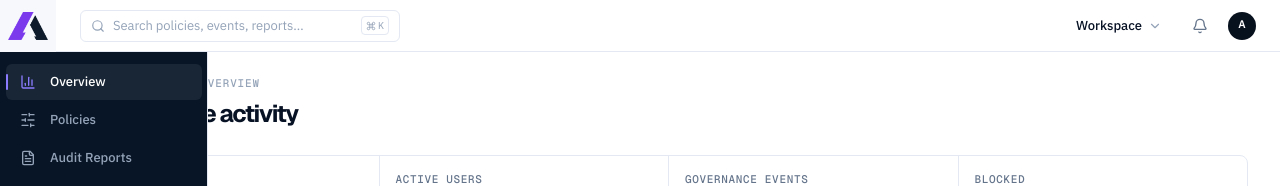
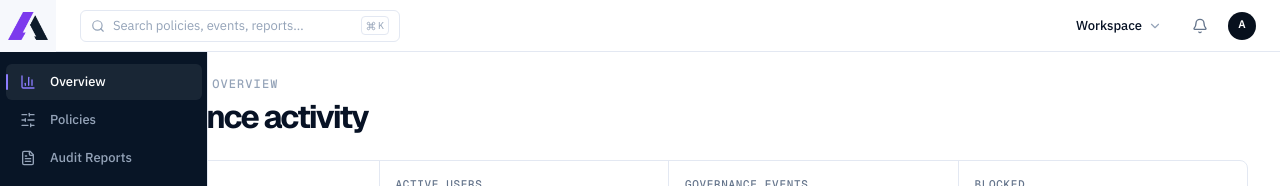
Before and after one commit to antonylangley/AccordAI, a Next.js app: page /dashboard in a window 1280 px wide. Shown: the top 186 px of the page. Built offline with nearby package versions, Linux system fonts and the light colour scheme; no server answers.

Commit message:
Polish overview typography and spacing

```diff
--- a/src/app/(app)/dashboard/page.tsx
+++ b/src/app/(app)/dashboard/page.tsx
@@ -68,7 +68,7 @@ export default async function DashboardPage({
         <TimeRangeFilter selectedRange={timeRange} />
       </div>
 
-      <section className="grid gap-4 pb-40 xl:grid-cols-[minmax(0,1.35fr)_minmax(380px,0.65fr)] xl:pb-80">
+      <section className="grid gap-4 pb-32 xl:grid-cols-[minmax(0,1.35fr)_minmax(380px,0.65fr)] xl:pb-40">
         <ChartCard title="Guarded traffic" description={timeRangeLabel}>
           <UsageLineChart data={databaseSnapshot.charts.usageOverTime} />
         </ChartCard>
@@ -125,10 +125,10 @@ function OverviewHeader({ companyName }: { companyName: string }) {
   return (
     <header>
       <div>
-        <p className="font-mono text-[11px] uppercase tracking-[0.08em] text-accord-faint">
+        <p className="font-mono text-xs uppercase tracking-[0.09em] text-accord-faint">
           {companyName} / Overview
         </p>
-        <h1 className="mt-1.5 text-2xl font-semibold tracking-[-0.025em] text-accord-text">Governance activity</h1>
+        <h1 className="mt-2 text-3xl font-semibold tracking-[-0.03em] text-accord-text md:text-[32px]">Governance activity</h1>
       </div>
 
     </header>
--- a/src/components/charts/risk-distribution-chart.tsx
+++ b/src/components/charts/risk-distribution-chart.tsx
@@ -24,7 +24,7 @@ export function RiskDistributionChart({ data }: { data: RiskDistributionChartPoi
 
   return (
     <div className="grid items-center gap-3 sm:grid-cols-[minmax(170px,0.85fr)_minmax(150px,1fr)]">
-      <div className="relative h-56 min-w-0">
+      <div className="relative h-72 min-w-0">
         <ResponsiveContainer width="100%" height="100%">
           <PieChart>
             <Pie
@@ -77,5 +77,5 @@ export function RiskDistributionChart({ data }: { data: RiskDistributionChartPoi
 }
 
 function EmptyChartState({ label }: { label: string }) {
-  return <div className="flex h-64 items-center justify-center text-[13px] text-accord-muted">{label}</div>;
+  return <div className="flex h-72 items-center justify-center text-[13px] text-accord-muted">{label}</div>;
 }
--- a/src/components/charts/usage-line-chart.tsx
+++ b/src/components/charts/usage-line-chart.tsx
@@ -33,7 +33,7 @@ export function UsageLineChart({ data }: { data: UsageLineChartPoint[] }) {
   }
 
   return (
-    <div className="h-64">
+    <div className="h-72">
       <ResponsiveContainer width="100%" height="100%">
         <AreaChart data={data} margin={{ left: -12, right: 12, top: 8, bottom: 0 }}>
           <defs>
@@ -86,5 +86,5 @@ export function UsageLineChart({ data }: { data: UsageLineChartPoint[] }) {
 }
 
 function EmptyChartState({ label }: { label: string }) {
-  return <div className="flex h-64 items-center justify-center text-[13px] text-accord-muted">{label}</div>;
+  return <div className="flex h-72 items-center justify-center text-[13px] text-accord-muted">{label}</div>;
 }
```
